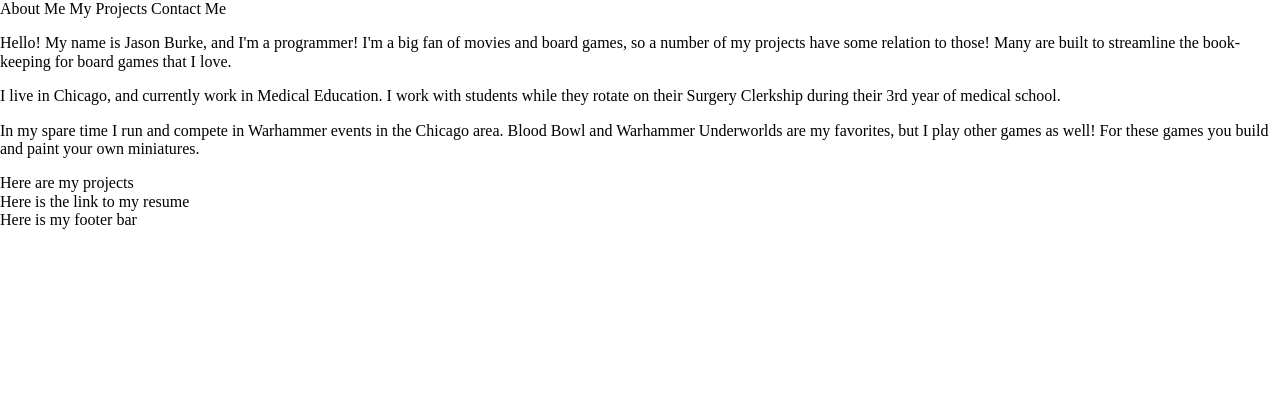
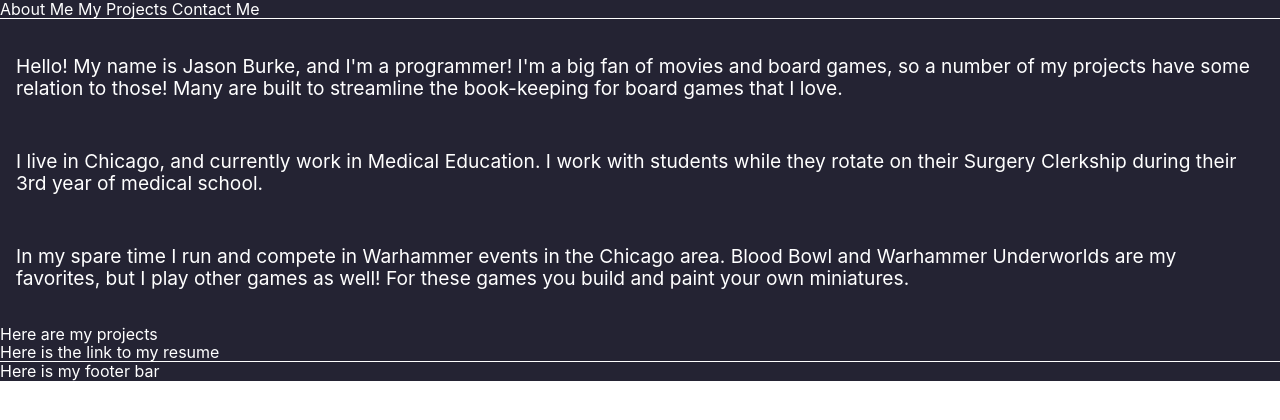
Before and after one commit to Jasonsburke90/react-portfolio, a React (Create React App) app: page /contact in a window 1280 px wide. Shown: the top 420 px of the page. Built offline with nearby package versions, Linux system fonts and the light colour scheme.

Commit message:
worked on styling

```diff
--- /dev/null
+++ b/src/App.css
@@ -0,0 +1,212 @@
+/* ELEMENT STYLES */
+
+body {
+  color: white;
+  font-family: "Inter", sans-serif;
+}
+img {
+  width: 100%;
+}
+
+nav {
+  border-bottom: 1px solid white;
+}
+
+footer {
+  border-top: 1px solid white;
+}
+
+/* FORMATTING */
+
+.ai-c {
+  align-items: center;
+}
+
+.disp-b {
+  display: block;
+}
+.jc-c {
+  justify-content: center;
+}
+.ac-c {
+  align-content: center;
+}
+.jc-sb {
+  justify-content: space-between;
+}
+.marg-auto {
+  margin: auto;
+}
+
+.marg-left {
+  margin-left: 1rem;
+}
+
+.marg-right {
+  margin-right: 1rem;
+}
+
+.marg-top {
+  margin-top: 1rem;
+}
+
+.max-w-100 {
+  max-width: 100%;
+}
+
+.min-w-50 {
+  min-width: 50%;
+}
+
+.min-w-100 {
+  min-width: 100%;
+}
+
+.p {
+  padding: 1rem;
+}
+
+.p25 {
+  padding: 0.25rem;
+}
+
+.pos-rel {
+  position: relative;
+  margin: -4rem 0 4rem 0;
+}
+
+.w-100 {
+  width: 100%;
+}
+
+.w-c {
+  width: fit-content;
+}
+
+/* BACKGROUNDS */
+.bgc-pine {
+  background-color: #69a297;
+}
+.bgc-darkblue {
+  background-color: #242333;
+}
+
+/* BORDERS */
+.brd-c-white {
+  border: white;
+}
+
+.brd-s-solid {
+  border-style: solid;
+}
+
+/* FONTS */
+.fc-white {
+  color: white;
+}
+
+.fc-link {
+  color: #69a297;
+}
+
+.fs-bold {
+  font-style: bold;
+}
+
+.fs-italic {
+  font-style: italic;
+}
+
+.fz--- {
+  font-size: smaller;
+}
+.fz-\+ {
+  font-size: large;
+}
+
+.fz-\+\+ {
+  font-size: larger;
+}
+
+.fz-\+\+\+ {
+  font-size: x-large;
+}
+
+.ta-b {
+  text-align: bottom;
+}
+.ta-l {
+  text-align: left;
+}
+
+.ta-c {
+  text-align: center;
+}
+
+/* FLEX */
+.d-f {
+  display: flex;
+}
+
+.fg-1 {
+  flex-grow: 1;
+}
+
+.fx-1 {
+  flex: 1 0 0;
+}
+
+.fx-1-100 {
+  flex: 1 0 100%;
+}
+
+.fxd-c {
+  flex-direction: column;
+}
+
+.fxd-r {
+  flex-direction: row;
+}
+
+.fx-w {
+  flex-wrap: wrap;
+}
+
+.fx-wr {
+  flex-wrap: wrap-reverse;
+}
+
+/* media queries */
+/* large screens */
+@media (min-width: 768px) {
+  .d-f\@large {
+    display: flex;
+  }
+
+  .jc-sb\@lrg {
+    justify-content: space-between;
+  }
+
+  .fx-1\@lrg {
+    flex: 1 0 0;
+  }
+
+  .fz-\+\@lrg {
+    font-size: larger;
+  }
+
+  .maxw45\@lrg {
+    max-width: 45%;
+  }
+
+  .ml\@large {
+    margin-left: 2rem;
+  }
+}
+
+/* small screens (phone) */
+@media (max-width: 767px) {
+}
+.miw100\@sml {
+  min-width: 100%;
+}
--- a/src/App.js
+++ b/src/App.js
@@ -1,9 +1,12 @@
 import Layout from "./components/Layout";
+import "./App.css";
 import { BrowserRouter as Router, Routes, Route } from "react-router-dom";
 function App() {
   return (
     <Router>
-      <Layout></Layout>
+      <div className="bgc-darkblue d-f fxd-c">
+        <Layout></Layout>
+      </div>
     </Router>
   );
 }
--- a/src/components/AboutMe.js
+++ b/src/components/AboutMe.js
@@ -1,19 +1,19 @@
 function AboutMe() {
   return (
     <>
-      <div id="about_me" class="fx-1@lrg fz-+@lrg">
-        <p class="p">
+      <div id="about_me" className="fx-1@lrg fz-+@lrg">
+        <p className="p">
           Hello! My name is Jason Burke, and I'm a programmer! I'm a big fan of
           movies and board games, so a number of my projects have some relation
           to those! Many are built to streamline the book-keeping for board
           games that I love.
         </p>
-        <p class="p">
+        <p className="p">
           I live in Chicago, and currently work in Medical Education. I work
           with students while they rotate on their Surgery Clerkship during
           their 3rd year of medical school.
         </p>
-        <p class="p">
+        <p className="p">
           In my spare time I run and compete in Warhammer events in the Chicago
           area. Blood Bowl and Warhammer Underworlds are my favorites, but I
           play other games as well! For these games you build and paint your own
```
